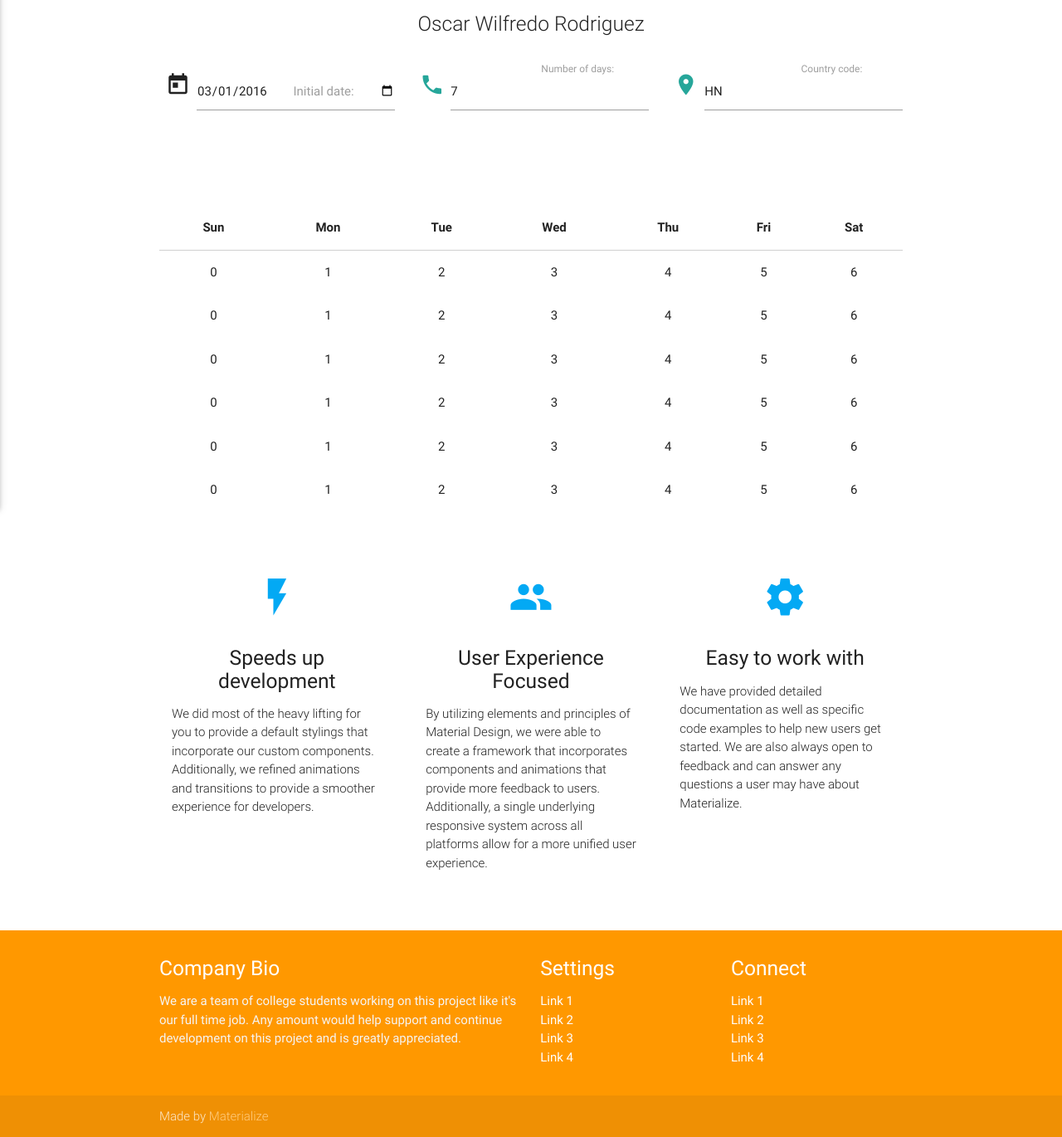
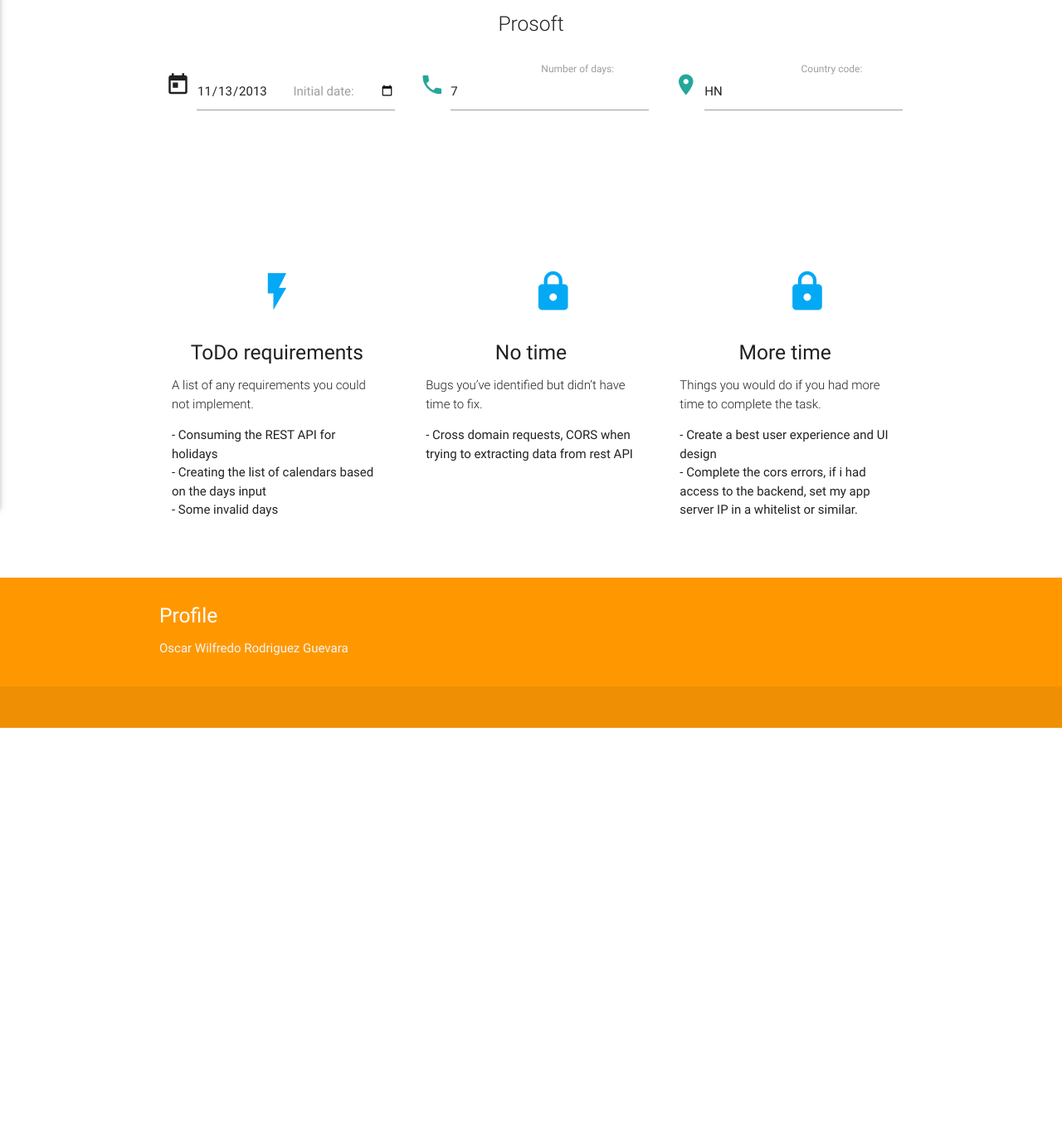
Before and after one commit to wilguevara/programmingChallenge, a plain HTML site: page index.html in a window 1280 px wide. Shown: the part 247-1617 px from the top of the page at 83% size. After the commit the page ends 1124 px from the top, so only its background shows below. Drawn offline with nearby package versions, Linux system fonts and the light colour scheme.

Commit message:
time out

```diff
--- a/index.html
+++ b/index.html
@@ -28,7 +28,7 @@
       <br><br>
       <h1 class="header center orange-text">Calendar Assign</h1>
       <div class="row center">
-        <h5 class="header col s12 light">Oscar Wilfredo Rodriguez</h5>
+        <h5 class="header col s12 light">Prosoft</h5>
       </div>
       <div class="row center">
         <form class="col s12">
@@ -74,27 +74,44 @@
         <div class="col s12 m4">
           <div class="icon-block">
             <h2 class="center light-blue-text"><i class="material-icons">flash_on</i></h2>
-            <h5 class="center">Speeds up development</h5>
+            <h5 class="center">ToDo requirements</h5>
 
-            <p class="light">We did most of the heavy lifting for you to provide a default stylings that incorporate our custom components. Additionally, we refined animations and transitions to provide a smoother experience for developers.</p>
+            <p class="light">
+              A list of any requirements you could not implement.
+              <ul>
+                <li>- Consuming the REST API for holidays</li>
+                <li>- Creating the list of calendars based on the days input</li>
+                <li>- Some invalid days</li>
+              </ul>
+            </p>
           </div>
         </div>
 
         <div class="col s12 m4">
           <div class="icon-block">
-            <h2 class="center light-blue-text"><i class="material-icons">group</i></h2>
-            <h5 class="center">User Experience Focused</h5>
+            <h2 class="center light-blue-text"><i class="material-icons">clock</i></h2>
+            <h5 class="center">No time</h5>
 
-            <p class="light">By utilizing elements and principles of Material Design, we were able to create a framework that incorporates components and animations that provide more feedback to users. Additionally, a single underlying responsive system across all platforms allow for a more unified user experience.</p>
+            <p class="light">
+              Bugs you’ve identified but didn’t have time to fix.
+              <ul>
+                <li>- Cross domain requests, CORS when trying to extracting data from rest API</li>
+              </ul>
+            </p>
           </div>
         </div>
 
         <div class="col s12 m4">
           <div class="icon-block">
-            <h2 class="center light-blue-text"><i class="material-icons">settings</i></h2>
-            <h5 class="center">Easy to work with</h5>
+            <h2 class="center light-blue-text"><i class="material-icons">clock</i></h2>
+            <h5 class="center">More time</h5>
 
-            <p class="light">We have provided detailed documentation as well as specific code examples to help new users get started. We are also always open to feedback and can answer any questions a user may have about Materialize.</p>
+            <p class="light">Things you would do if you had more time to complete the task.
+            <ul>
+              <li>- Create a best user experience and UI design</li>
+              <li>- Complete the cors errors, if i had access to the backend, set my app server IP in a whitelist or similar.</li>
+            </ul>
+            </p>
           </div>
         </div>
       </div>
@@ -106,35 +123,21 @@
     <div class="container">
       <div class="row">
         <div class="col l6 s12">
-          <h5 class="white-text">Company Bio</h5>
-          <p class="grey-text text-lighten-4">We are a team of college students working on this project like it's our full time job. Any amount would help support and continue development on this project and is greatly appreciated.</p>
+          <h5 class="white-text">Profile</h5>
+          <p class="grey-text text-lighten-4">Oscar Wilfredo Rodriguez Guevara</p>
 
 
         </div>
         <div class="col l3 s12">
-          <h5 class="white-text">Settings</h5>
-          <ul>
-            <li><a class="white-text" href="#!">Link 1</a></li>
-            <li><a class="white-text" href="#!">Link 2</a></li>
-            <li><a class="white-text" href="#!">Link 3</a></li>
-            <li><a class="white-text" href="#!">Link 4</a></li>
-          </ul>
+
         </div>
         <div class="col l3 s12">
-          <h5 class="white-text">Connect</h5>
-          <ul>
-            <li><a class="white-text" href="#!">Link 1</a></li>
-            <li><a class="white-text" href="#!">Link 2</a></li>
-            <li><a class="white-text" href="#!">Link 3</a></li>
-            <li><a class="white-text" href="#!">Link 4</a></li>
-          </ul>
+
         </div>
       </div>
     </div>
     <div class="footer-copyright">
-      <div class="container">
-      Made by <a class="orange-text text-lighten-3" href="http://materializecss.com">Materialize</a>
-      </div>
+
     </div>
   </footer>
 
@@ -144,31 +147,30 @@
   <script src="js/materialize.js"></script>
   <script src="js/init.js"></script>
   <script type="text/javascript">
+
+    var monthNames = ["January", "February", "March", "April", "May", "June","July", "August", "September", "October", "November", "December"];
+
     $(document).ready(function(){
-
-      var today = new Date();
-      $('#init_date').val('2016-03-01');
+      $('#init_date').val('2013-11-13');
 
       $('#init_date,#days_number,#country').on('change', function(e){
         e.preventDefault();
-        renderCalendar();
-      });
 
-      renderCalendar();
+        var initDate = new Date( $('#init_date').val() );
+        var daysNumber = parseInt($('#days_number').val(), 10);
+        var country = $.trim($('#country').val()).toString().toUpperCase();
+
+        renderCalendar(initDate, daysNumber, country);
 
       });
 
-    function renderCalendar (){
+    });
+
+    function renderCalendar (_date, pad, _country){
       console.log('Render Calendar FN');
+      console.log(_date);
 
-      var initDate = new Date( $.trim($('#init_date').val()) );
-      var daysNumber = parseInt($('#days_number').val(), 10);
-      var country = $.trim($('#country').val()).toString().toUpperCase();
-
-      console.log(initDate);
-      console.log(daysNumber);
-      console.log(country);
-
+      var todayNumber = _date.getDay();
       var theader =  '<thead>'+
                       '<tr>'+
                         '<th>Sun</th>'+
@@ -179,22 +181,74 @@
                         '<th>Fri</th>'+
                         '<th>Sat</th>'+
                       '</tr>'+
+                      '<tr>'+
+                        '<th colspan="7">'+ monthNames[_date.getMonth()] + ', ' + _date.getFullYear() +'</th>'+
+                      '</tr>'+
                     '<thead>';
       var tbody = '<tbody>';
 
+      //getting remote data
+      //getRemoteData(_date, _country, function(holidaysList){
+
+        //console.log( hollidaysList );
+
+          var counter = 1;
           for(var i = 0; i < 6 ; i++){
             tbody += '<tr>';
+
             for(var f = 0; f < 7; f++){
-          tbody += '<td>'+f+'</td>';
+
+              if( counter > 31 || counter < _date.getDate() ){
+                //hidden days
+                tbody += '<td class="grey lighten-5">&nbsp;</td>';
+              }else if( counter == _date.getDate() ){
+                //selected day
+                tbody += '<td class="green darken-1">'+counter+'</td>';
+              }else if(f == 0 || f == 6){
+                //Weekends
+                tbody += '<td class="lime accent-1">'+ counter +'</td>';
+              /*}else if(    ){
+                //Hollidays
+                tbody += '<td class="orange darken-4">'+ counter +'</td>';
+              */}else{
+                //Weekdays
+                tbody += '<td class="green lighten-3">'+ counter +'</td>';
               }
+              counter++;
+            }
+
             tbody += '</tr>';
+
           }
 
           tbody += '</tbody>';
 
           $('table').html(theader + tbody);
+      //});
 
 
+    }
+
+    //cpnsuming the REST Api
+    function getRemoteData(_month, _country, callback){
+        $.ajax({
+          url: "http://holidayapi.com/v1/holidays",
+          data: {
+            country: _country,
+            year: _month.getFullYear(),
+            month: _month.getMonth() + 1
+          },
+          success: function(response){
+            var data = response.holidays;
+            callback(data);
+          },
+          error: function(jqXHR, textStatus, errorThrown){
+            console.log("status " + textStatus);
+            alert('ERROR requesting');
+            var data = [];
+            callback(data);
+          }
+        });
     }
 
   </script>
```
Lines whose indentation alone changed are shown as unchanged.
